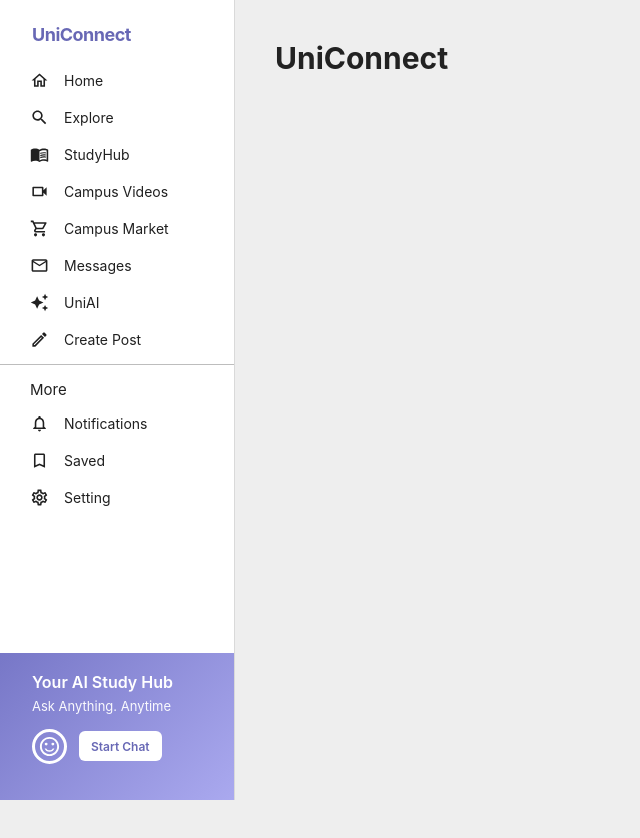
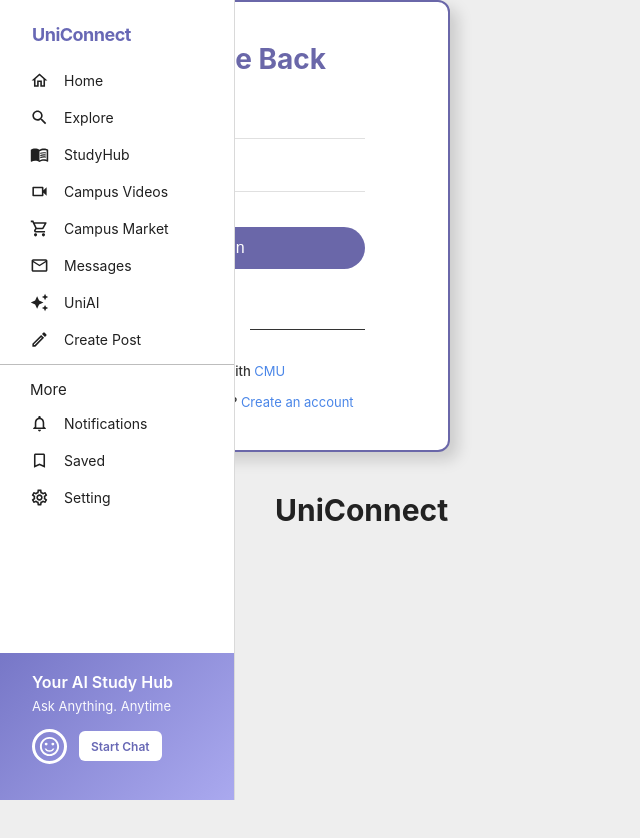
Before and after one commit to kirinojuju/social-network, a React (Vite) app in the folder frontend/: page / in a window 1280 px wide. Shown: the top 838 px of the page, without its empty margins (0-640 px from the left). Before the commit the page ends 800 px from the top, so only its background shows below. Built offline with nearby package versions, Linux system fonts and the light colour scheme.

Commit message:
save my current work

```diff
--- a/frontend/src/App.jsx
+++ b/frontend/src/App.jsx
@@ -1,10 +1,17 @@
 import LeftSidebar from "./components/LeftSidebar";
+import AuthForm from "./component/AuthFormsLogin";
+import AuthFormSign from "./component/AuthFormsLogin";
 import "./App.css";
 
 function App() {
   return (
     <div className="app">
+
+
+
+
       <LeftSidebar />
+      <AuthForm />
 
       <main className="main-content">
         <h1>UniConnect</h1>
--- /dev/null
+++ b/frontend/src/component/AuthFormsLogin.jsx
@@ -0,0 +1,35 @@
+import './AuthStyle.css';
+
+export default function AuthFormLogin() {
+  return (
+    <div className="card signin-card" id="signin">
+      <h2>Welcome Back</h2>
+
+      <div className="signin-inner">
+        <div className="form-group">
+          <input type="email" placeholder="CMU Email" aria-label="CMU Email" />
+        </div>
+        <div className="form-group">
+          <input type="password" placeholder="Password" aria-label="Password" />
+        </div>
+
+        <button className="btn" type="button" style={{ marginTop: '15px' }}>
+          Login
+        </button>
+
+        <a href="#forgot" className="forgot-password">
+          Forgot password?
+        </a>
+
+        <div className="divider">OR</div>
+
+        <div className="footer-text" style={{ marginTop: 0 }}>
+          Continue with <a href="#cmu-login">CMU</a>
+        </div>
+        <div className="footer-text">
+          New to CMU Connect? <a href="#signup">Create an account</a>
+        </div>
+      </div>
+    </div>
+  );
+};
--- /dev/null
+++ b/frontend/src/component/AuthStyle.css
@@ -0,0 +1,233 @@
+/* Shared Styles & Variables */
+:root {
+  --primary-color: #6a67a9;
+  --text-color: #333333;
+  --placeholder-color: #a3a3a3;
+  --border-color: #e0e0e0;
+  --link-color: #4a86e8;
+  --shadow: 8px 8px 15px rgba(0, 0, 0, 0.15);
+}
+
+.app-container {
+  font-family: 'Segoe UI', Roboto, Helvetica, Arial, sans-serif;
+  background-color: #f8f9fa;
+  display: flex;
+  flex-direction: column;
+  align-items: center;
+  gap: 60px;
+  padding: 50px 20px;
+  min-height: 100vh;
+}
+
+.card {
+  background-color: #ffffff;
+  border: 2px solid var(--primary-color);
+  border-radius: 12px;
+  padding: 40px 50px;
+  box-shadow: var(--shadow);
+  width: 100%;
+  box-sizing: border-box;
+}
+
+/* Specific card width constraints */
+.signup-card { max-width: 600px; }
+.signin-card { max-width: 450px; }
+
+/* Container to narrow the inputs for the sign-in form */
+.signin-inner {
+  max-width: 280px;
+  margin: 0 auto;
+}
+
+.card h2 {
+  color: var(--primary-color);
+  text-align: center;
+  font-size: 28px;
+  margin-top: 0;
+  margin-bottom: 30px;
+  font-weight: bold;
+}
+
+.form-row {
+  display: flex;
+  gap: 30px;
+  margin-bottom: 15px;
+}
+
+.form-group {
+  flex: 1;
+  margin-bottom: 20px;
+}
+
+.form-row .form-group {
+  margin-bottom: 0;
+}
+
+input[type="text"],
+input[type="email"],
+input[type="password"] {
+  width: 100%;
+  padding: 8px 0;
+  border: none;
+  border-bottom: 1px solid var(--border-color);
+  font-size: 14px;
+  color: var(--text-color);
+  outline: none;
+  background: transparent;
+  transition: border-bottom-color 0.2s;
+}
+
+input::placeholder {
+  color: var(--placeholder-color);
+}
+
+input:focus {
+  border-bottom-color: var(--primary-color);
+}
+
+/* Radio Buttons */
+.radio-label {
+  display: block;
+  font-size: 14px;
+  color: var(--placeholder-color);
+  margin-bottom: 10px;
+  margin-top: 15px;
+}
+
+.radio-group {
+  display: flex;
+  gap: 30px;
+  margin-bottom: 25px;
+}
+
+.radio-option {
+  display: flex;
+  align-items: center;
+  gap: 8px;
+  font-size: 14px;
+  color: var(--placeholder-color);
+  cursor: pointer;
+}
+
+.radio-option input[type="radio"] {
+  appearance: none;
+  -webkit-appearance: none;
+  width: 14px;
+  height: 14px;
+  border: 2px solid var(--placeholder-color);
+  border-radius: 50%;
+  outline: none;
+  cursor: pointer;
+  position: relative;
+}
+
+.radio-option input[type="radio"]:checked {
+  border-color: var(--primary-color);
+}
+
+.radio-option input[type="radio"]:checked::before {
+  content: '';
+  position: absolute;
+  top: 50%;
+  left: 50%;
+  transform: translate(-50%, -50%);
+  width: 6px;
+  height: 6px;
+  background-color: var(--primary-color);
+  border-radius: 50%;
+}
+
+/* Buttons */
+.btn {
+  width: 100%;
+  padding: 12px;
+  background-color: var(--primary-color);
+  color: #ffffff;
+  border: none;
+  border-radius: 25px;
+  font-size: 16px;
+  font-weight: 500;
+  cursor: pointer;
+  transition: opacity 0.2s;
+}
+
+.btn:hover { opacity: 0.9; }
+
+.btn-signup {
+  width: 250px;
+  display: block;
+  margin: 30px auto 10px;
+}
+
+/* Footer & Links */
+.footer-text {
+  text-align: center;
+  font-size: 13px;
+  color: var(--text-color);
+  margin-top: 15px;
+  font-weight: 500;
+}
+
+.footer-text a {
+  color: var(--link-color);
+  text-decoration: none;
+  font-weight: normal;
+}
+
+.footer-text a:hover, .forgot-password:hover { text-decoration: underline; }
+
+.forgot-password {
+  display: block;
+  font-size: 12px;
+  color: var(--link-color);
+  text-decoration: none;
+  margin-top: 12px;
+  text-align: left;
+}
+
+/* OR Divider */
+.divider {
+  display: flex;
+  align-items: center;
+  text-align: center;
+  margin: 25px 0;
+  color: #000;
+  font-size: 14px;
+}
+
+.divider::before,
+.divider::after {
+  content: '';
+  flex: 1;
+  border-bottom: 1px solid #333;
+}
+
+.divider::before { margin-right: 15px; }
+.divider::after { margin-left: 15px; }
+
+/* Responsive */
+@media (max-width: 600px) {
+  .form-row { flex-direction: column; gap: 15px; }
+  .radio-group { flex-direction: column; gap: 10px; }
+  .card { padding: 30px; }
+}
+
+
+.form-group { min-width: 0; }
+.btn-signup { max-width: 100%; }
+.radio-option { color: #666666; }
+.radio-label { color: #666666; }
+.card { scroll-margin-top: 24px; }
+
+button:focus-visible,
+a:focus-visible,
+.radio-option input[type="radio"]:focus-visible {
+  outline: 3px solid var(--primary-color);
+  outline-offset: 4px;
+}
+
+@media (max-width: 360px) {
+  .app-container { padding: 24px 12px; }
+  .card { padding: 24px 18px; }
+  .card h2 { font-size: 24px; }
+}
--- /dev/null
+++ b/frontend/src/components/MiddlePage.jsx
@@ -0,0 +1 @@
+git
```
Also changed, not shown: frontend/src/component/AuthFormsSignUp.jsx (added, +69 -0 lines), frontend/src/components/MiddlePage.css (added).
